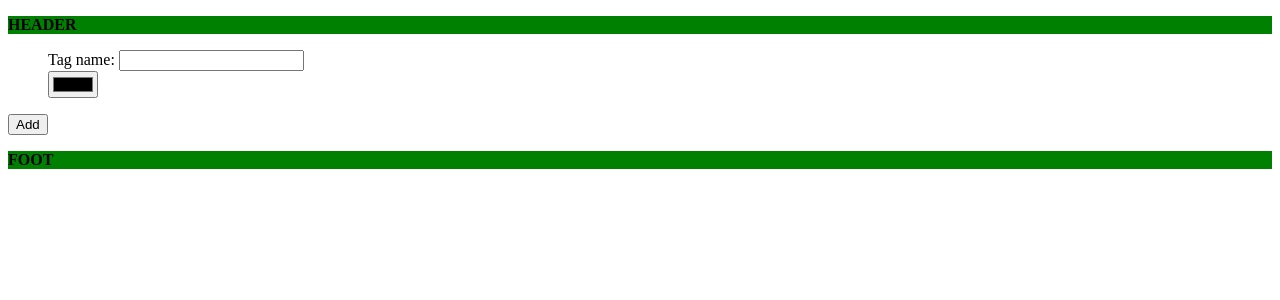
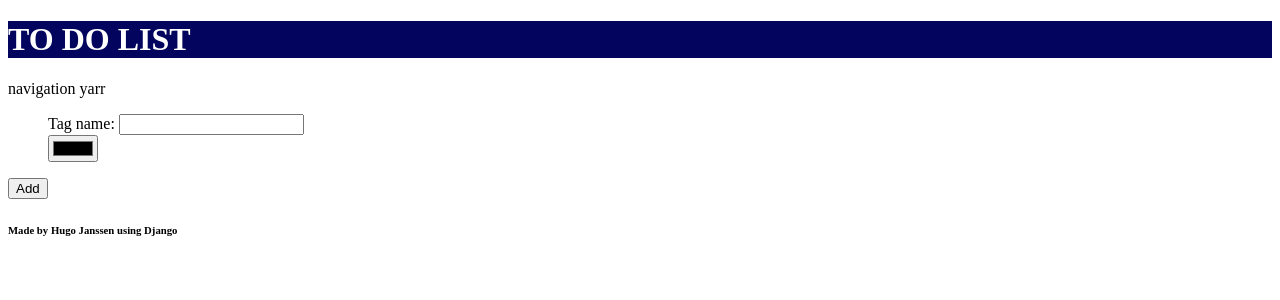
Before and after one commit to hjanssena/To-Do, a Django app: page /main/newtag/ in a window 1280 px wide. Shown: the top 300 px of the page. Run offline with Django 5.2, Linux system fonts and the light colour scheme.

Commit message:
Added tag filters to the task list and tag color for each task

```diff
--- a/main/static/style.css
+++ b/main/static/style.css
@@ -1,6 +1,11 @@
-p {
-    background-color: green;
-    font-weight: bolder;
+header {
+    background-color: #03045e;
+    color: white;
+}
+
+h1 {
+    background-color: #03045e;
+    color: white;
 }
 
 .task_display {
--- a/main/templates/base.html
+++ b/main/templates/base.html
@@ -12,9 +12,12 @@
 </head>
 
 <body>
-    {% include "partials/header.html" %}
-    {% block content %}{% endblock %}
-    {% include "partials/footer.html" %}
+    <header>{% include "partials/header.html" %}</header>
+    <main>
+        <nav>{% include "partials/navbar.html" %}</nav>
+        <div class="content">{% block content %}{% endblock %}</div>
+    </main>
+    <footer>{% include "partials/footer.html" %}</footer>
 
     <!--<script src="https://cdn.jsdelivr.net/npm/bootstrap@5.3.3/dist/js/bootstrap.bundle.min.js"
         integrity="sha384-YvpcrYf0tY3lHB60NNkmXc5s9fDVZLESaAA55NDzOxhy9GkcIdslK1eN7N6jIeHz"
--- a/main/templates/partials/footer.html
+++ b/main/templates/partials/footer.html
@@ -1,5 +1 @@
-<div>
-    <p>
-        FOOT
-    </p>
-</div>
+<h6>Made by Hugo Janssen using Django</h6>
--- a/main/templates/partials/header.html
+++ b/main/templates/partials/header.html
@@ -1,3 +1 @@
-<div>
-    <p>HEADER</p>
-</div>
+<h1>TO DO LIST</h1>
--- /dev/null
+++ b/main/templates/partials/navbar.html
@@ -0,0 +1 @@
+navigation yarr
--- a/main/urls.py
+++ b/main/urls.py
@@ -5,5 +5,5 @@ urlpatterns = [
     path('newentry/', new_entry, name="newentry"),
     path('newtag/', new_tag, name="newtag"),
     path('', active_task_view, name="taskview"),
-    path('donetasks/', done_task_view, name="donetaskview")
+    path('donetasks/', done_task_view, name="donetaskview"),
 ]
--- a/main/views.py
+++ b/main/views.py
@@ -29,23 +29,55 @@ def new_entry(request):
             if request.POST['tag'] != '':
                 n.tag = tag.objects.get(pk=request.POST['tag'])
             n.save()
-            #return HttpResponseRedirect("/ok/")
+            return HttpResponseRedirect("/main/")
     else:
         form = NewEntryForm()
     return render(request, "new_entry.html", {"form": form})
 
 def active_task_view(request):
+    tag_id = 0
+    if request.method == "POST":
+        if request.POST.__contains__("id"):
+            done_entry = entry.objects.get(id = request.POST["id"])
+            done_entry.status = True
+            done_entry.save()
+        elif request.POST.__contains__("tag"):
+            tag_id = int(request.POST["tag"])
     active_tasks = []
+    task_color = []
     for task in entry.objects.all():
         if task.status == False:
-            active_tasks.append(task)
-    task_list = {"task_list": active_tasks}
-    return render(request, "list_tasks.html", task_list)
+            if tag_id == 0 or task.tag_id == tag_id:
+                active_tasks.append(task)
+                if task.tag_id != None:
+                    current_tag = tag.objects.get(id = task.tag_id)
+                    task_color.append(current_tag.color)
+                else:
+                    task_color.append("#FFFFFF")
+    task_list = zip(active_tasks, task_color)
+    context = {"task_list": task_list, "tag_list": tag.objects.all()}
+    return render(request, "list_tasks.html", context)
 
 def done_task_view(request):
+    tag_id = 0
+    if request.method == "POST":
+        if request.POST.__contains__("id"):
+           done_entry = entry.objects.get(id = request.POST["id"])
+           done_entry.status = False
+           done_entry.save()
+        elif request.POST.__contains__("tag"):
+            tag_id = int(request.POST["tag"])
     done_tasks = []
+    task_color = []
     for task in entry.objects.all():
         if task.status == True:
-            done_tasks.append(task)
-    task_list = {"task_list": done_tasks}
-    return render(request, "list_tasks.html", task_list)
+            if tag_id == 0 or task.tag_id == tag_id:
+                done_tasks.append(task)
+                if task.tag_id != None:
+                    current_tag = tag.objects.get(id = task.tag_id)
+                    task_color.append(current_tag.color)
+                else:
+                    task_color.append("#FFFFFF")
+    task_list = zip(done_tasks, task_color)
+    context = {"task_list": task_list, "tag_list": tag.objects.all()}
+    return render(request, "list_tasks.html", context)
```
Also changed, not shown: main/templates/list_tasks.html (+19 -5 lines), db.sqlite3.
